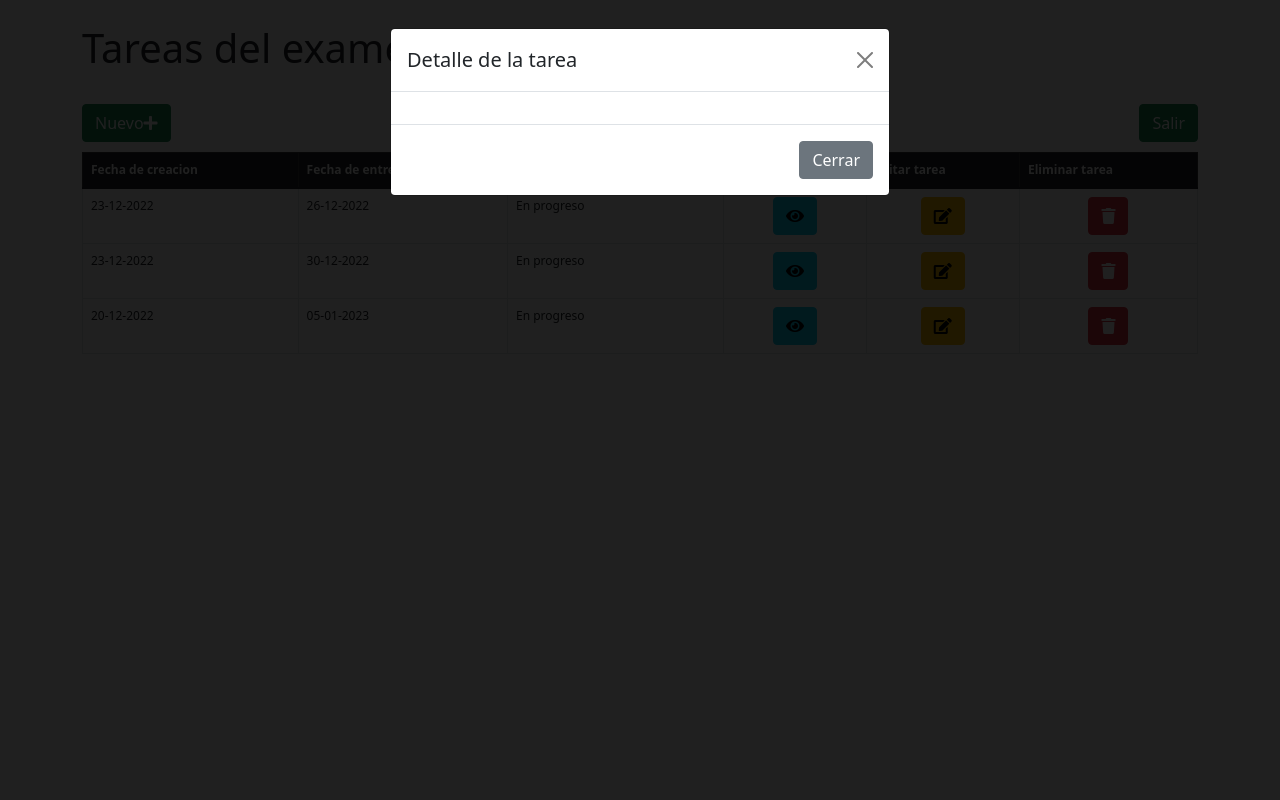
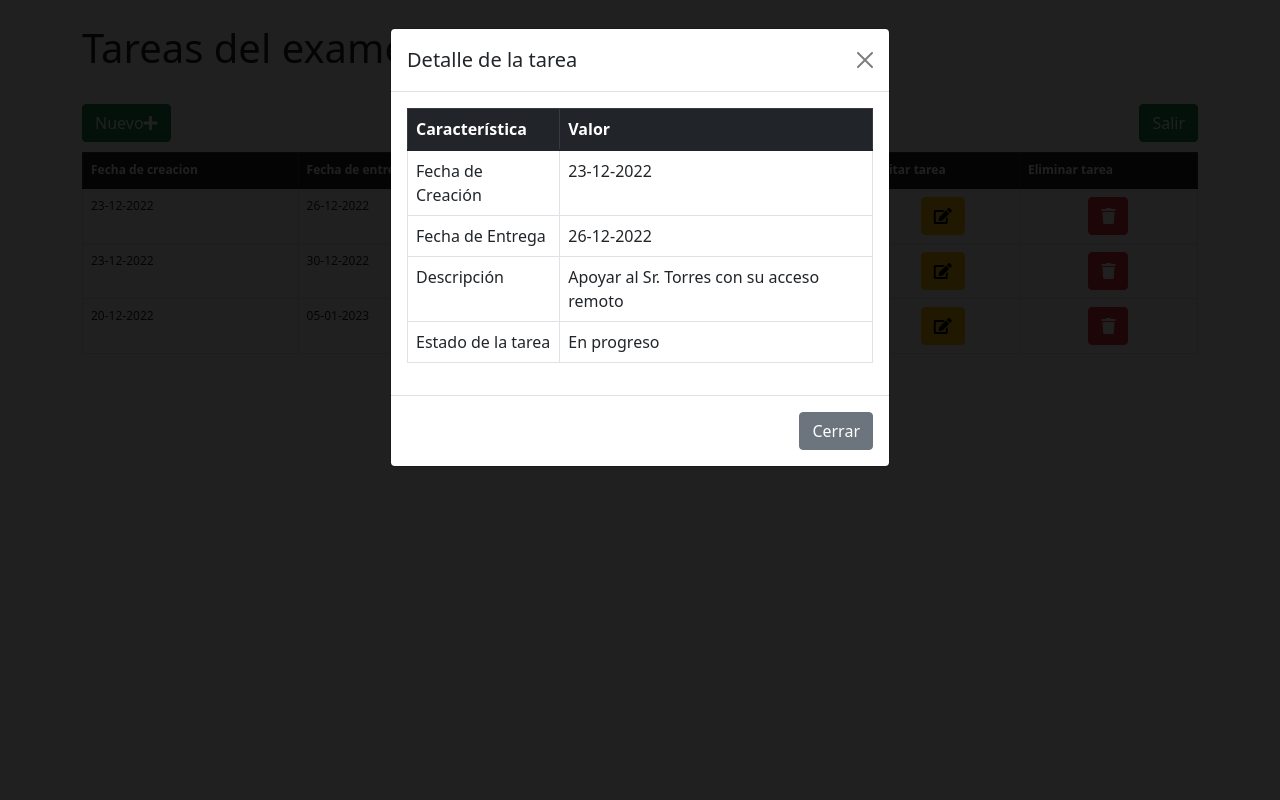
Before and after one commit to jamir02/ExamenFinal_DesarrolloWeb, a Django app: page /examenFinal/dashboard in a window 1280 px wide, after a click that opens the changed part. Run offline with Django 4.2, Linux system fonts and the light colour scheme; data comes from the database, SQL or seed files in the repository; both versions use the stored data as it was after the commit; some libraries are stand-ins or nearby versions.

Commit message:
Añade solucion de pregunta 1

```diff
--- a/primerProyecto/examenFinal/templates/examenFinal/dashboard.html
+++ b/primerProyecto/examenFinal/templates/examenFinal/dashboard.html
@@ -17,22 +17,38 @@
         <script src="https://cdn.jsdelivr.net/npm/bootstrap@5.1.3/dist/js/bootstrap.bundle.min.js" crossorigin="anonymous"></script>
         <script src="https://cdn.jsdelivr.net/npm/bootstrap@5.1.3/dist/js/bootstrap.bundle.min.js" integrity="sha384-ka7Sk0Gln4gmtz2MlQnikT1wXgYsOg+OMhuP+IlRH9sENBO0LRn5q+8nbTov4+1p" crossorigin="anonymous"></script>
         <script src="https://code.jquery.com/jquery-3.5.1.js"></script>
-
         <script>
             //PREGUNTA 1 IMPLEMENTACION DE LA FUNCION PARA MOSTRAR EL DETALLE DE LA TAREA
             /*
             En esta funcion se recomienda seguir los siguientes pasos
             -Al capturar el id de la tarea dentro de un string, desarrollar la funcion obtener_info_tarea en el server
-            que permita capturar el id de la tarea y devoler un objeto JSON con dicha informacion
+            que permita capturar el id de la tarea y devolver un objeto JSON con dicha informacion
             -Realizar la funcion fetch correspondiente al interior de mostrarDetalle y captura la
             informacion devuelta desde el servidor
             -Obtener los elementos HTML internos de la venta o crearlos utilizando javascript y anexar
             la informacion recibida en el objeto JSON
             -Las modificaciones realizadas en el codigo se mostraran de forma instantanea en la ventana
             */
+
            function mostrarDetalle(id_tarea)
            {
             console.log(id_tarea)
+            fetch(`http://127.0.0.1:8000/examenFinal/obtener_info_tarea?tarea=${id_tarea}`) // Capturo la información de la tarea
+            .then(response => response.json()) // decodificamos el dato en tipo json
+            .then(data =>{
+                console.log(data) //lo imprimimos en consola
+                let cuerpoTabla = document.getElementById('cuerpoTabla')
+                let datosTabla = ['Fecha de Creación', 'Fecha de Entrega', 'Descripción', 'Estado de la tarea'] // Tipos de caracteristicas de la tarea
+                //cuerpoTabla.innerHTML = ''// Para eliminar datos anteriores (limpiar tabla)
+                for (let i=0; i<data.dato.length;i++){ // imprimo todos las caracteristicas de la tarea
+                     cuerpoTabla.innerHTML += `
+                    <tr>
+                        <td>${datosTabla[i]}</td>
+                        <td>${data.dato[i]}</td>
+                    </tr>
+                     `
+                }
+            })
            }
 
            /*
@@ -44,6 +60,8 @@
            */
            function eliminarDetalle()
            {
+            let cuerpoTabla = document.getElementById('cuerpoTabla')
+            cuerpoTabla.innerHTML = '' //Para eliminar datos anteriores (limpiar tabla)
             console.log('Funcion para eliminar el HTML interior de la ventana')
            }
 
@@ -140,7 +158,7 @@
                     <td scope="row">{{ tarea.fechaCreacion }}</td>
                     <td>{{ tarea.fechaEntrega }}</td>
                     <td>{{ tarea.estadoTarea }}</td>
-                    <td style="text-align: center;"><a id="detalle{{ tarea.id }}" class="btn btn-info" style="color: black;" data-bs-toggle="modal" data-bs-target="#verDetalle" onclick="mostrarDetalle(this.id)"><i class="fa fa-eye"></i></a></td>
+                    <td style="text-align: center;"><a id="{{ tarea.id }}" class="btn btn-info" style="color: black;" data-bs-toggle="modal" data-bs-target="#verDetalle" onclick="mostrarDetalle(this.id)"><i class="fa fa-eye"></i></a></td>
                     <td style="text-align: center;"><a id="editar{{ tarea.id }}" class="btn btn-warning" style="color: black;" data-bs-toggle="modal" data-bs-target="#editarTarea" onclick="editarTarea(this.id)"><i class="fa fa-edit"></i></a></td>
                     <td style="text-align: center;"><a id="eliminar{{ tarea.id }}" class="btn btn-danger" style="color: white;" onclick="eliminarTarea(this.id)"><i class="fa fa-trash"></i></a></td>
                 </tr>
@@ -218,7 +236,17 @@
                 <h5 class="modal-title">Detalle de la tarea</h5>
                 <button type="button" class="btn-close" data-bs-dismiss="modal" aria-label="Close" onclick="eliminarDetalle()"></button>
             </div>
-            <div class="modal-body">
+            <div class="modal-body" id="infoTarea">
+                <table class="table table-bordered">
+                    <thead class="table-dark">
+                        <th>Característica</th>
+                        <th>Valor</th>
+                    </thead>
+                    <tbody id="cuerpoTabla">
+
+                    </tbody>
+
+                </table>
             </div>
             <div class="modal-footer">
                 <button type="button" class="btn btn-secondary" data-bs-dismiss="modal" onclick="eliminarDetalle()">Cerrar</button>
--- a/primerProyecto/examenFinal/urls.py
+++ b/primerProyecto/examenFinal/urls.py
@@ -6,4 +6,5 @@ app_name = 'examenFinal'
 urlpatterns = [
     path('',views.index,name='index'),
     path('dashboard',views.dashboard,name='dashboard'),
+    path('obtener_info_tarea', views.obtener_info_tarea, name='obtener_info_tarea')
 ]
--- a/primerProyecto/examenFinal/views.py
+++ b/primerProyecto/examenFinal/views.py
@@ -1,7 +1,7 @@
 from django.shortcuts import render
 from django.urls import reverse
 from .models import tareasExamen, usuariosFinal
-from django.http import HttpResponse,HttpResponseRedirect
+from django.http import HttpResponse,HttpResponseRedirect, JsonResponse
 
 # Create your views here.
 def index(request):
@@ -28,3 +28,12 @@ def dashboard(request):
     return render(request,'examenFinal/dashboard.html',{
         'tareas_totales':tareasExamen.objects.all().order_by('id')
     })
+#Obtengo la información de la tarea
+def obtener_info_tarea(request):
+    datoTarea = str(request.GET.get('tarea')) #obtengo el identificador
+    infoTarea = tareasExamen.objects.get(id=datoTarea) #obtengo la info de la tarea seleccionada
+    arregloTarea = [infoTarea.fechaCreacion, infoTarea.fechaEntrega, infoTarea.descripcion, infoTarea.estadoTarea] #coloco la información en un arreglo
+    print(datoTarea)
+    return JsonResponse({
+        'dato': arregloTarea, # paso los datos de la tarea seleccionada a la parte front
+    })
```
Also changed, not shown: README.md, primerProyecto/db.sqlite3.
